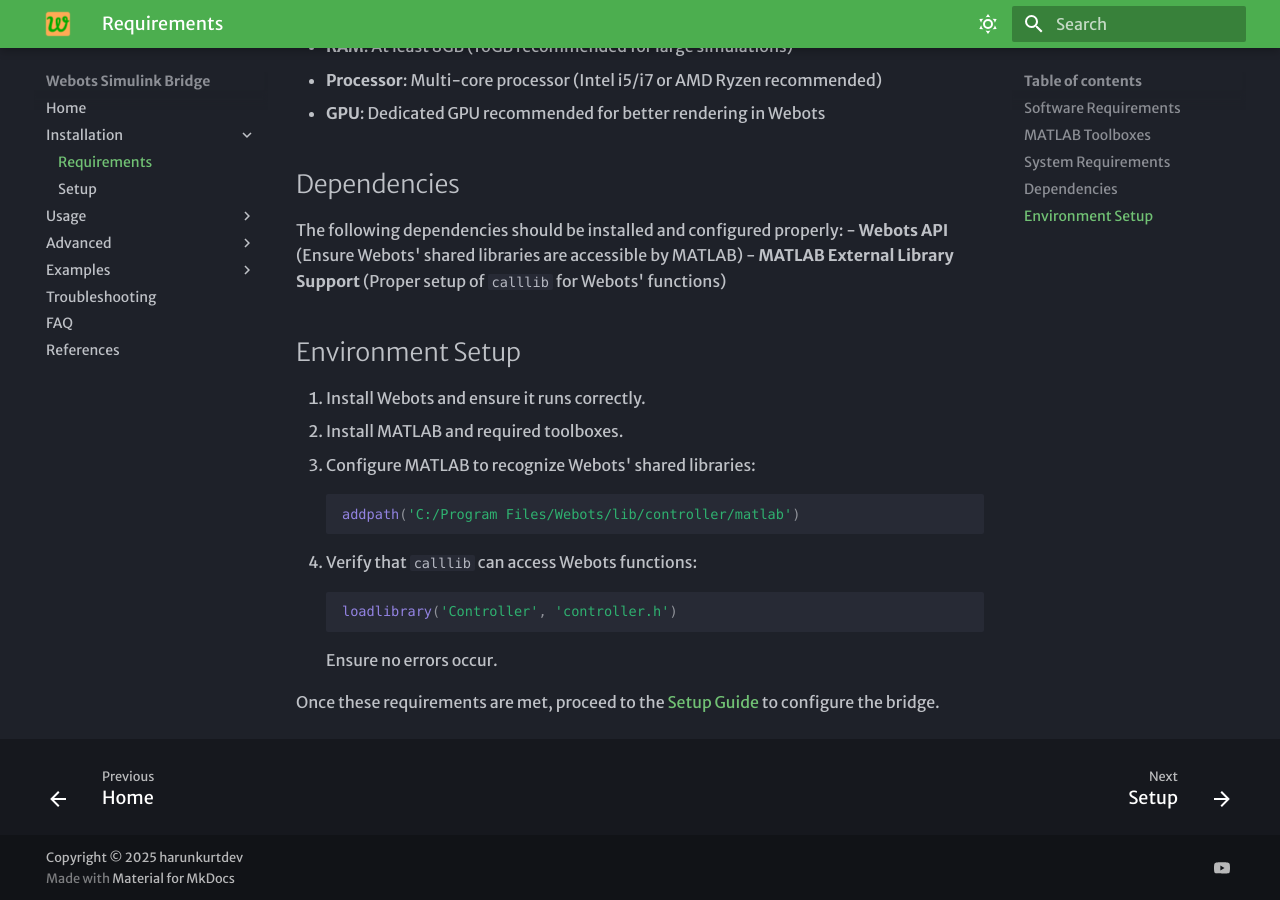
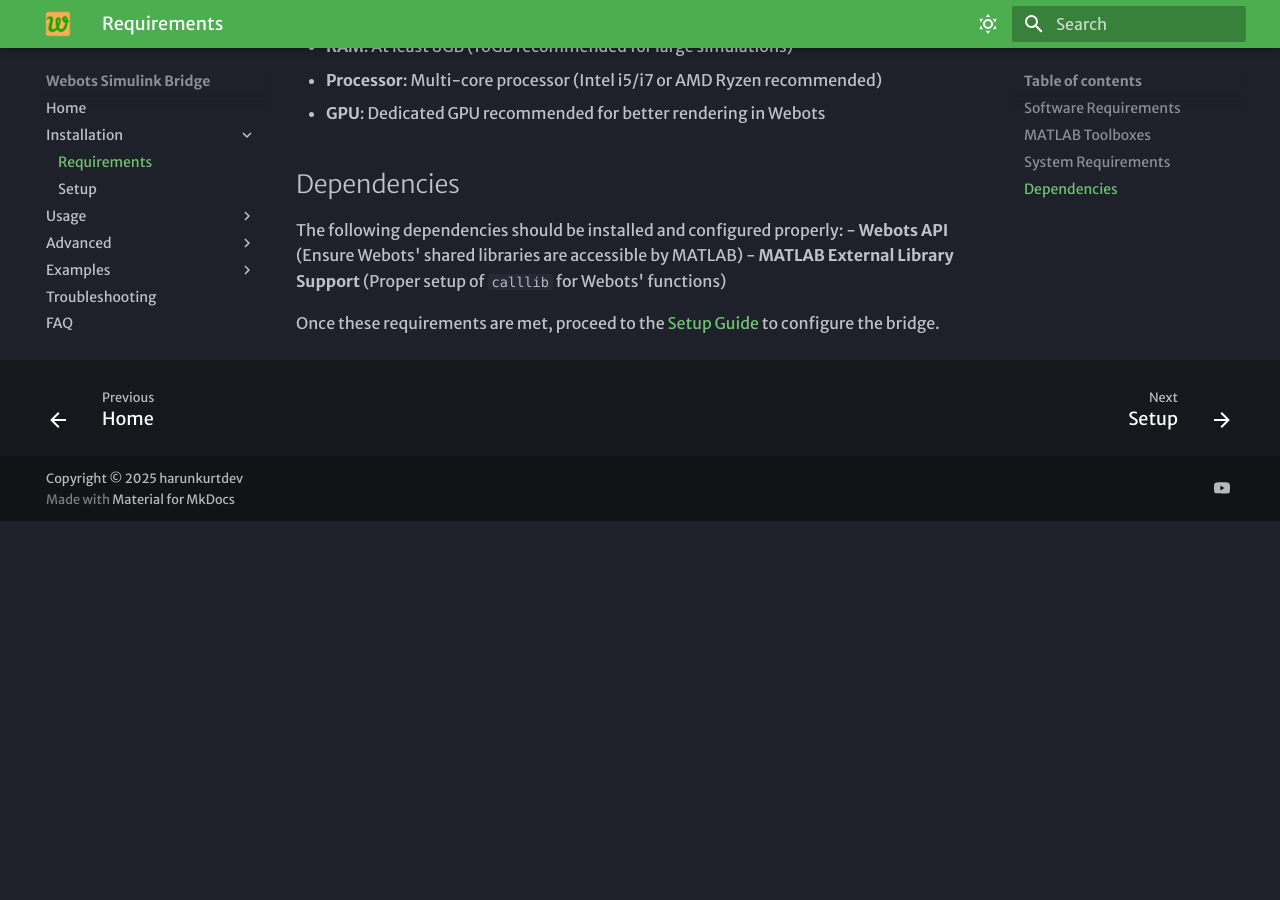
Before and after one commit to harunkurtdev/webots-simulink, an MkDocs documentation site: the page built from docs/installation/requirements.md, in a window 1280 px wide and 900 px high, scrolled down 673 px. Built offline with MkDocs 1.6.1 and Material for MkDocs 9.7.7, drawn with Linux system fonts in a browser that asks for light colours; some web fonts are replaced; after the commit the page ends 1194 px from its top, so only the background shows below that.

Commit message:
dosyalar düzenlendi

````diff
--- a/docs/installation/requirements.md
+++ b/docs/installation/requirements.md
@@ -24,17 +24,4 @@
 - **Webots API** (Ensure Webots' shared libraries are accessible by MATLAB)
 - **MATLAB External Library Support** (Proper setup of `calllib` for Webots' functions)
 
-## Environment Setup
-1. Install Webots and ensure it runs correctly.
-2. Install MATLAB and required toolboxes.
-3. Configure MATLAB to recognize Webots' shared libraries:
-   ```matlab
-   addpath('C:/Program Files/Webots/lib/controller/matlab')
-   ```
-4. Verify that `calllib` can access Webots functions:
-   ```matlab
-   loadlibrary('Controller', 'controller.h')
-   ```
-   Ensure no errors occur.
-
 Once these requirements are met, proceed to the [Setup Guide](setup.md) to configure the bridge.
````
Also changed, not shown: docs/installation/setup.md (+36 -0 lines).
